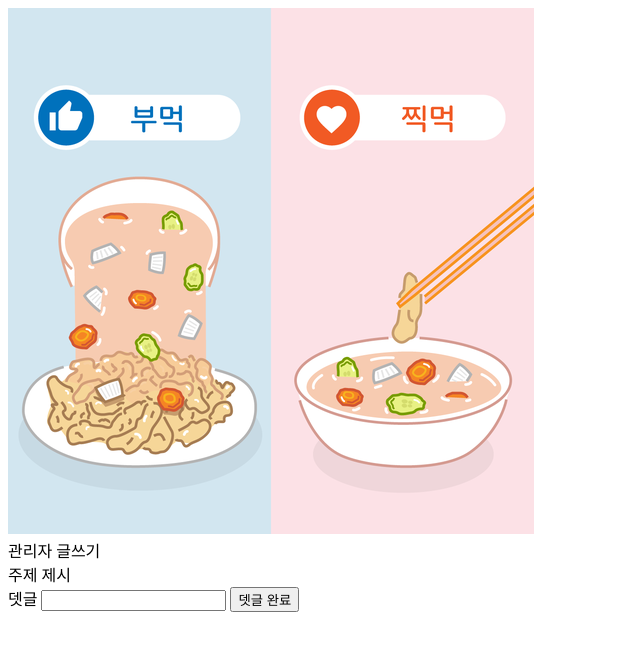
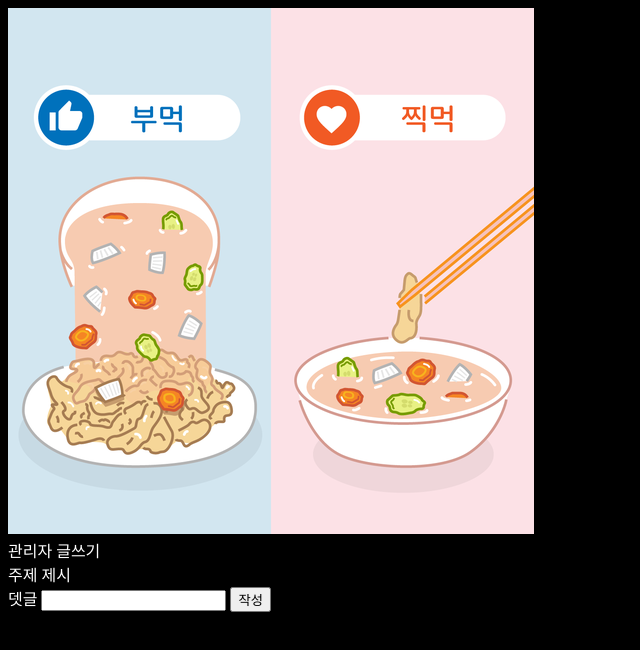
Before and after one commit to personarpgg/myProject-prototype_page-2, a website: page public/index.html in a window 1280 px wide. Shown: the whole page, without its empty margins (0-640 px from the left). Drawn offline with Linux system fonts and the light colour scheme.

Commit message:
check : 내 방식데로 커스텀한 전체 스타일 반전

```diff
--- a/public/index.html
+++ b/public/index.html
@@ -5,14 +5,40 @@
     <meta charset="UTF-8">
     <meta name="viewport" content="width=device-width, initial-scale=1.0">
     <title>Document</title>
+    <style>
+        body {
+            background-color: black;
+            /* 배경색을 검정색으로 설정 */
+            color: white;
+            /* 글자색을 흰색으로 설정 */
+        }
+
+        /* 다른 요소에 대한 스타일 설정은 필요에 따라 추가하세요 */
+        #root {
+            /* 예시: #root 요소에 대한 추가 스타일 */
+        }
+
+        #png {
+            /* 예시: #png 요소에 대한 추가 스타일 */
+        }
+
+        #login {
+            /* 예시: #login 요소에 대한 추가 스타일 */
+        }
+
+        #title {
+            /* 예시: #title 요소에 대한 추가 스타일 */
+        }
+
+        #comment {
+            /* 예시: #comment 요소에 대한 추가 스타일 */
+        }
+    </style>
 </head>
 
 <body>
     <form>
-
         <div id="root">
-
-
             <!-- 사진 -->
             <div id="png">
                 <!-- 이미지 표시를 위한 img 태그 추가 -->
@@ -20,20 +46,15 @@
             </div>
             <!-- 관리자 글쓰기 영역 -->
             <div id="login"> 관리자 글쓰기 </div>
-
             <!-- 타이틀 -->
             <div id="title"> 주제 제시 </div>
-
             <!-- 뎃글 영역 -->
             <div id="comment"> 뎃글
                 <input type="text">
-                <input type="submit" value="뎃글 완료">
+                <input type="submit" value="작성">
             </div>
-
         </div>
-
     </form>
-
 </body>
 
 </html>
```
